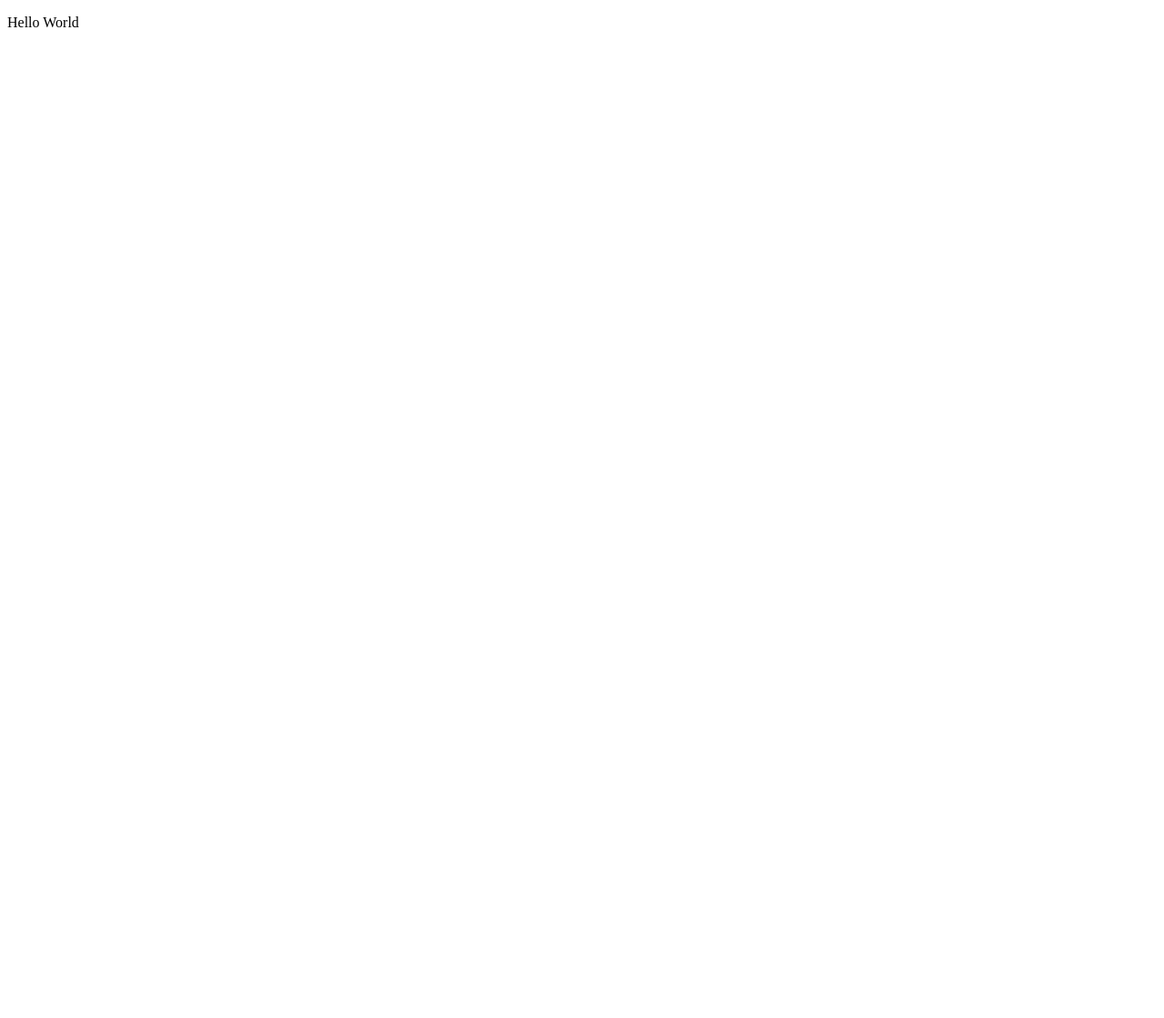
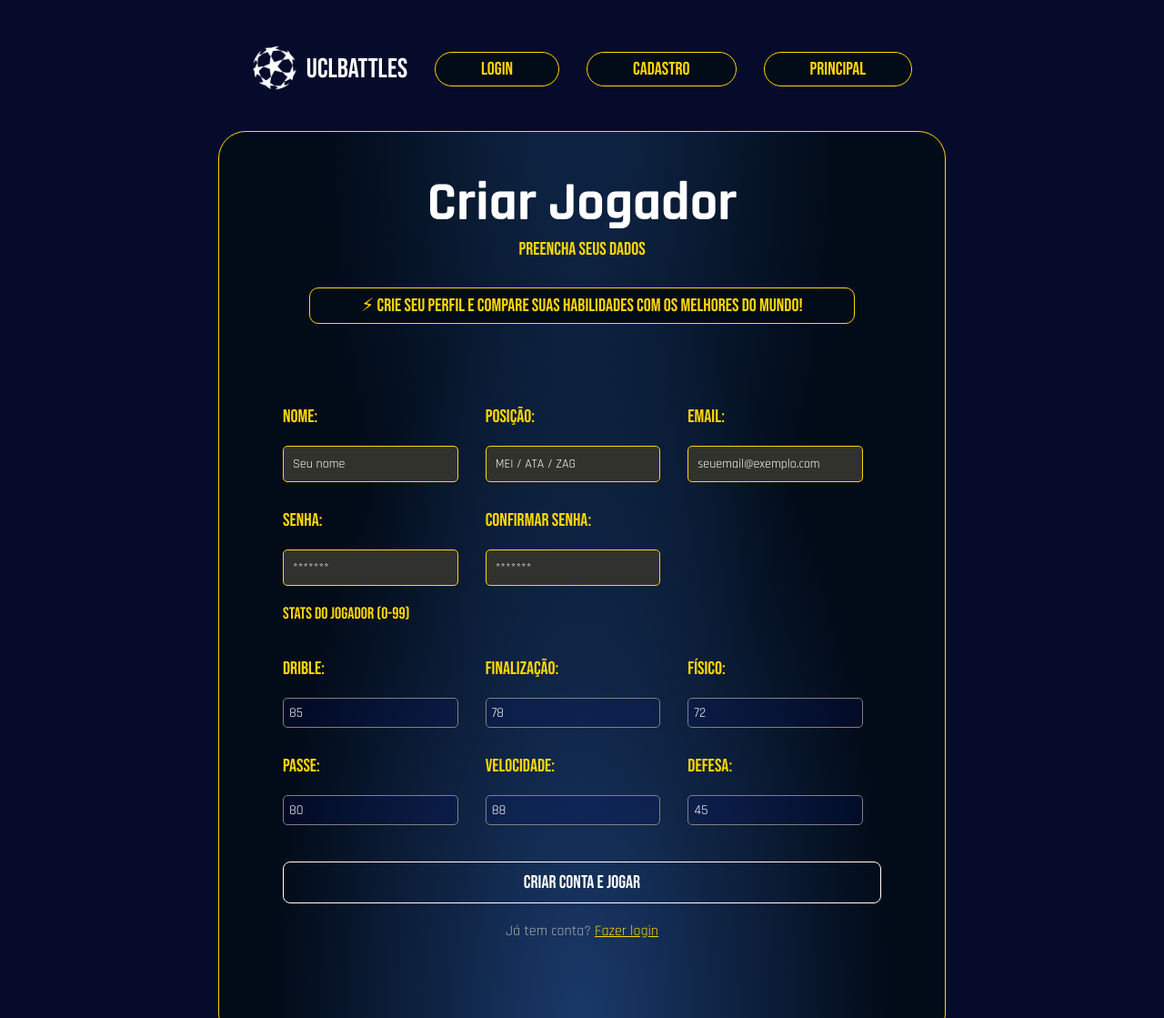
Before and after one commit to victorvilefort/UCLBattles, a plain HTML site: page website/public/cadastro.html in a window 1280 px wide. Shown: the top 1119 px of the page at 91% size. Before the commit the page ends 800 px from the top, so only its background shows below. Drawn offline with Linux system fonts and the light colour scheme.

Commit message:
cadastro.html finalizada

```diff
--- a/website/public/cadastro.html
+++ b/website/public/cadastro.html
@@ -1,11 +1,99 @@
 <!DOCTYPE html>
-<html lang="en">
+<html lang="pt-bt">
 <head>
     <meta charset="UTF-8">
     <meta name="viewport" content="width=device-width, initial-scale=1.0">
     <title>UCLBattles | Cadastro</title>
+    <link rel="shortcut icon" href="assets/img/favicon.ico" type="image/x-icon">
+    <link rel="stylesheet" href="./css/cadastro.css">
 </head>
 <body>
-    <p>Hello World</p>
+    <div class="navbar">
+        <div class="logo">
+            <img src="./assets/img/UEFA_Champions_League.png" alt="">
+            <p>UCLBattles</p>
+        </div>
+        <button><a href="login.html">Login</a></button>
+        <button><a href="cadastro.html">Cadastro</a></button>
+        <button><a href="main.html">Principal</a></button>
+    </div>
+    <div class="main">
+
+    <div class="title">
+        <h1>Criar Jogador</h1>
+        <p>Preencha seus dados</p>
+    </div>
+        <div class="text-card">
+            <p>⚡ Crie seu perfil e compare suas habilidades com os melhores do mundo!</p>
+        </div>
+        <div class="form">
+            <div class="field-group">
+            <div class="field">
+                <p>Nome:</p>
+                <input type="text" id="ipt_nome" placeholder="Seu nome">
+            </div>
+
+            <div class="field">
+                <p>Posição:</p>
+                <input type="text" id="ipt_posicao" placeholder="MEI / ATA / ZAG">
+            </div>
+
+            <div class="field">
+                <p>Email:</p>
+                <input type="text" id="ipt_email" placeholder="seuemail@exemplo.com">
+            </div>
+
+            <div class="field">
+                <p>Senha:</p>
+                <input type="text" id="_iptSenha" placeholder="*******">
+            </div>
+
+            <div class="field">
+                <p>Confirmar Senha:</p>
+                <input type="text" id="ipt_SenhaConf" placeholder="*******">
+            </div>
+        </div>
+        <div class="stats-text">
+            <p>Stats do jogador (0-99)</p>
+        </div>
+        <div class="form-player">
+            <div class="field">
+                <p>Drible:</p>
+                <input type="text" id="ipt_dri" placeholder="85">
+            </div>
+
+            <div class="field">
+                <p>Finalização:</p>
+                <input type="text" id="ipt_fin" placeholder="78">
+            </div>
+
+            <div class="field">
+                <p>Físico:</p>
+                <input type="text" id="ipt_fis" placeholder="72">
+            </div>
+
+            <div class="field">
+                <p>Passe:</p>
+                <input type="text" id="ipt_pas" placeholder="80">
+            </div>
+
+            <div class="field">
+                <p>Velocidade:</p>
+                <input type="text" id="ipt_vel" placeholder="88">
+            </div>
+
+            <div class="field">
+                <p>Defesa:</p>
+                <input type="text" id="ipt_def" placeholder="45">
+            </div>
+        </div>
+        <div class="button-create">
+            <button onclick="criarConta()">Criar conta e Jogar</button>
+        </div>
+        <span>Já tem conta? <a href="login.html">Fazer login</a></span>
+    </div>
+</div>
+</div>
+</div>
 </body>
 </html>
--- a/website/public/css/cadastro.css
+++ b/website/public/css/cadastro.css
@@ -0,0 +1,245 @@
+@import url('https://fonts.googleapis.com/css2?family=Bebas+Neue&family=Rajdhani:wght@400;500;600;700&display=swap');
+
+*{
+    box-sizing: border-box;
+}
+
+body{
+    background-color: rgb(6, 11, 43);
+
+}
+
+p{
+    color: gold;
+    font-size: 20px;
+    font-family: 'Bebas Neue', cursive;
+
+}
+
+a {
+    flex-direction: row;
+    text-align: center;
+    color:gold;
+}
+
+span {
+    padding-top: 20px;
+    align-self: center;
+    font-family: 'Rajdhani', sans-serif;
+    color: rgb(174, 174, 173);
+}
+
+.title{
+    color: #ffffff;
+    text-align: center;
+    font-size: 30px;
+    display: flex;
+    flex-direction: column;
+    align-items: center;
+    justify-content: center;
+    width: 100%;
+    padding: 0;
+}
+
+.title h1 {
+    margin: 0;
+
+}
+
+.title p{
+    margin: 0;
+    margin-bottom: 30px;
+}
+
+.navbar p {
+    color: white;
+}
+
+.navbar{
+    display: flex;
+    justify-content: center;
+    padding-top: 20px;
+    padding-bottom: 20px;
+
+    align-items: center;
+    gap: 30px;
+}
+
+.logo{
+    display: flex;
+    flex-direction: row;
+    align-items: center;
+    justify-content: center;
+    gap: 10px;
+}
+
+.logo img{
+    width: 50px;
+    height: auto;
+    filter: invert(100%) brightness(200%)
+}
+
+.logo p{
+    color: white;
+    font-size: 30px;
+    font-family: 'Bebas Neue', cursive;
+}
+
+.navbar button{
+    display: flex;;
+    color: gold;
+    background-color: #020b18;;
+    border: 0.5px solid gold;
+    border-radius: 20px;
+    cursor: pointer;
+    font-size: 20px;
+    flex-direction: row;
+    justify-items: center;
+    font-family: 'Bebas Neue', cursive;
+    height: fit-content;
+    padding: 6px 30px;
+    transition: all 0.3s ease;
+}
+
+.navbar button:hover{
+    background-color: gold;
+    color: #020b18;
+    border-color: gold;
+}
+
+.navbar button:hover a{
+    transition: all 0.3s ease;
+    color: black;
+}
+
+.navbar a{
+    color: gold;
+    text-decoration: none;
+    margin-right: 20px;
+    padding-left: 20px;
+}
+.main{
+    display: flex;
+    margin: 0 auto;
+    font-family: 'Rajdhani', sans-serif;
+    flex-direction: column;
+    align-items: center;
+    justify-content: center;
+    width: 800px;
+    height: 1000px;
+    border: 0.5px solid gold;
+    background: radial-gradient(ellipse at 50% 100%, #1a3a6b 0%, transparent 60%),
+    radial-gradient(ellipse at 50% 0%, #0d2240 10%, transparent 50%), #020b18;
+    border-radius: 30px;
+}
+
+.field-group{
+    display: grid;
+    grid-template-columns: repeat(3, 1fr);
+    gap: 10px;
+    justify-content: center;
+    align-items: center;
+    margin-bottom: 2px;
+}
+
+.field{
+    display: flex;
+    flex-direction: column;
+    margin-right: 20px;
+}
+
+.stats-text p{
+    display: flex;
+    flex-direction: row;
+    justify-content: flex-start;
+    color: gold;
+    width: 100%;
+    font-size: 18px;
+}
+
+.text-card{
+    display: flex;
+    flex-direction: column;
+    align-items: center;
+    justify-content: center;
+    width: 600px;
+    height: 40px;
+    border: 1px solid gold;
+    background-color: #020b18;
+    border-radius: 10px;
+    padding: 1rem;
+}
+
+.field-group input{
+    padding: 10px;
+    border: 1px solid gold;
+    border-radius: 5px;
+    background-color: #31312e;
+    font-family: 'Rajdhani', sans-serif;
+    color: rgb(255, 255, 255);
+    font-size: 14px;
+}
+
+.field-group input::placeholder{
+    color: #ffffff
+}
+
+.form-player input {
+    padding: 6px;
+    border: 1px solid gray;
+    border-radius: 5px;
+    background-color: rgba(0, 13, 97, 0.201);
+    font-family: 'Rajdhani', sans-serif;
+    color: white;
+    font-size: 15px;
+}
+
+.form-player input::placeholder{
+    color: #ffffff;
+}
+
+.form{
+    display: flex;
+    flex-direction: column;
+    width: fit-content;
+    width: 100%;
+    padding: 70px;
+}
+
+.form-player{
+    display: grid;
+    grid-template-columns: repeat(3, 1fr);
+    gap: 10px;
+    align-items: center;
+    justify-content: center;
+}
+
+.button-create{
+    display: flex;
+    justify-content: center;
+    margin-top: 20px;
+}
+
+.button-create button{
+    padding: 10px 20px;
+    background-color: transparent;
+    color: #ffffff;
+    border: 1px solid;;
+    border-radius: 8px;
+    border-color: white;
+    cursor: pointer;
+    size: 10px;
+    width: 1000px;
+    display: flex;
+    justify-content: center;
+    margin-top: 20px;
+    font-family: 'Bebas Neue', cursive;
+    font-size: 20px;
+    transition: all 0.3s ease;
+}
+
+.button-create button:hover{
+    background-color: white;
+    color: #020b18;
+    border-color: white;
+}
```
Also changed, not shown: website/public/login.html (+22 -1 lines), website/public/main.html (+6 -1 lines), website/public/assets/img/UEFA_Champions_League.png (added), website/public/assets/img/favicon.ico (added).
